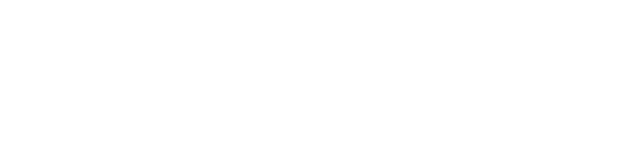
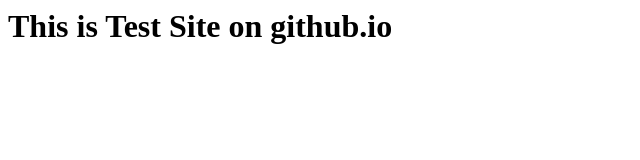
Before and after one commit to kishikawa/kishikawa.github.io, a plain HTML site: page index.htm in a window 1280 px wide. Shown: the whole page, without its empty margins (0-640 px from the left). Drawn offline with Linux system fonts and the light colour scheme.

Commit message:
modified:   index.htm

```diff
--- a/index.htm
+++ b/index.htm
@@ -1 +1,2 @@
 <title>Test Site</title>
+<h1>This is Test Site on github.io</h1>
```
